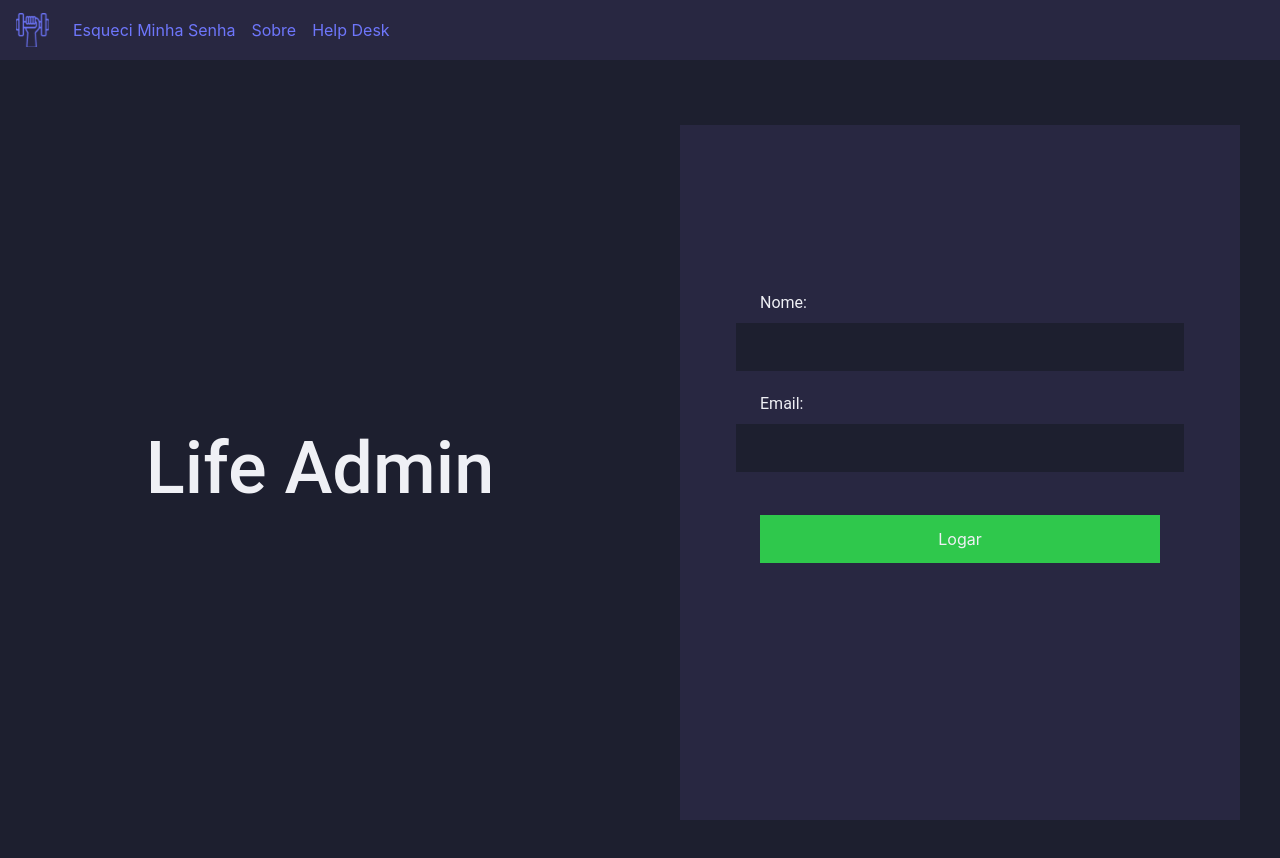
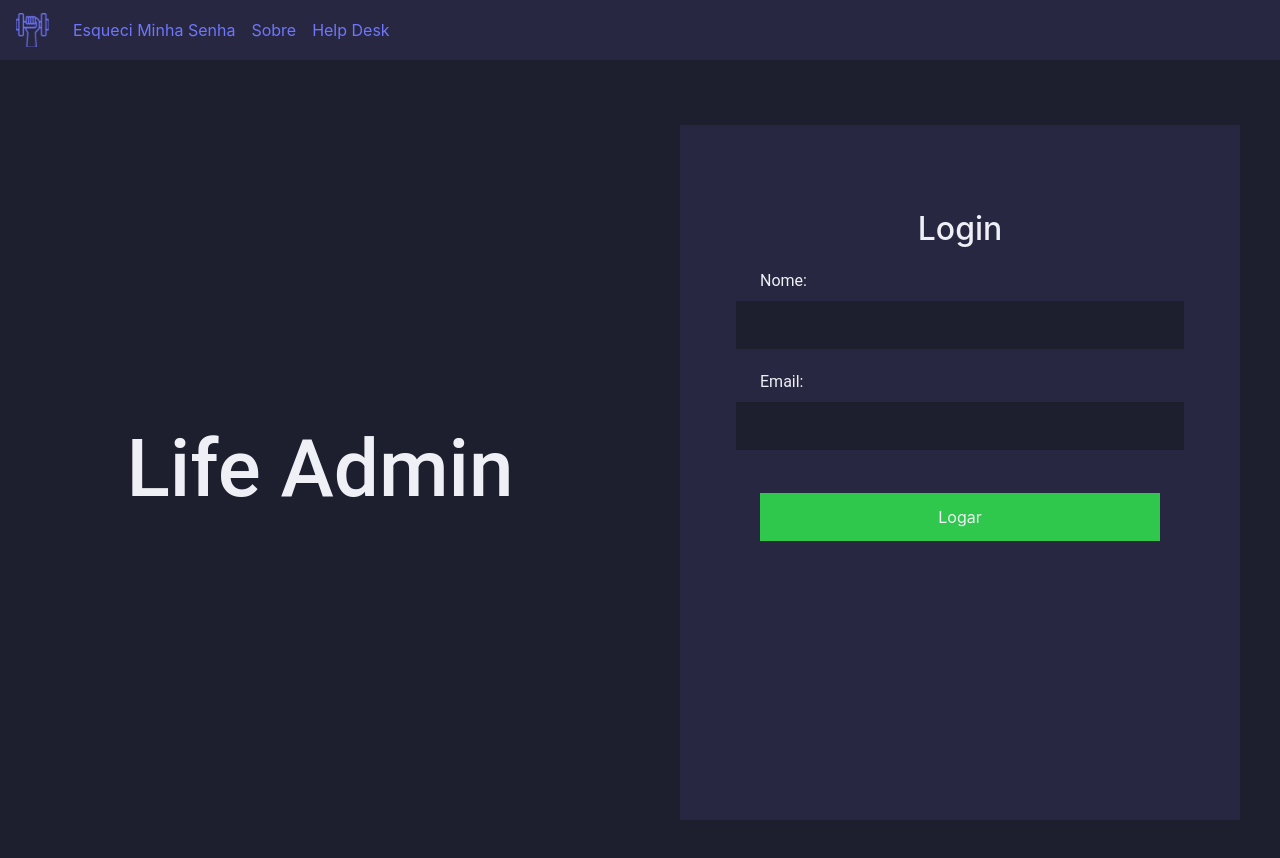
Before and after one commit to robsonmvieira/herba-front, a Next.js app: page /login in a window 1280 px wide. Built offline with nearby package versions, Linux system fonts and the light colour scheme.

Commit message:
Login responsivo

```diff
--- a/src/components/Menu/index.tsx
+++ b/src/components/Menu/index.tsx
@@ -18,14 +18,13 @@ const Menu = () => {
   const toggle = () => setIsOpen(!isOpen);
 
   return (
-    <div>
     <Navbar light expand="md">
       <NavbarBrand href="/">
         <img src="image/logo-pdv 1.svg" alt="" />
       </NavbarBrand>
       <NavbarToggler onClick={toggle} />
       <Collapse isOpen={isOpen} navbar>
-          <Nav className="mr-auto" navbar>
+        <Nav className="mr-auto d-flex" navbar>
           <NavItem>
             <NavLink href="/components/">Esqueci Minha Senha</NavLink>
           </NavItem>
@@ -43,7 +42,6 @@ const Menu = () => {
         </Nav>
       </Collapse>
     </Navbar>
-    </div>
   );
 };
 
--- a/src/components/Menu/styles.ts
+++ b/src/components/Menu/styles.ts
@@ -11,6 +11,10 @@ export const NavbarToggler = styled(NT)`
 `;
 
 export const Nav = styled(CN)`
+  display: flex;
+  align-items: flex-end;
+  background: #282741;
+
   & .nav-item .nav-link {
     color: rgba(110, 118, 251, 1);
   }
--- a/src/pages/login/index.tsx
+++ b/src/pages/login/index.tsx
@@ -7,6 +7,7 @@ import {
   ContainerDivisao,
   LabelLifeAdmin,
   ContainerTela,
+  LabelLoginH2,
 } from "./styles";
 import Menu from "../../components/Menu";
 
@@ -23,6 +24,7 @@ const Login = () => {
 
           <ContainerDivisao>
             <FormLogin>
+              <LabelLoginH2>Login</LabelLoginH2>
               <LabelLogin>Nome:</LabelLogin>
               <InputFormLogin></InputFormLogin>
               <LabelLogin style={{ marginTop: 25 }}>Email:</LabelLogin>
--- a/src/pages/login/styles.ts
+++ b/src/pages/login/styles.ts
@@ -5,19 +5,19 @@ export const Container = styled.div`
   width: 100%;
   height: 100vh;
 
-  @media (min-width: 426px) {
+  @media (min-width: 776px) {
     display: flex;
     justify-content: center;
   }
 `;
 
 export const ContainerTela = styled.div`
-  @media (max-width: 425px) {
-    background: 1d1f2f;
+  @media (max-width: 775px) {
+    background: #1d1f2f;
     width: 100%;
   }
-  @media (min-width: 426px) {
-    background: 1d1f2f;
+  @media (min-width: 776px) {
+    background: #1d1f2f;
     width: 100%;
     display: flex;
     flex-direction: row;
@@ -29,11 +29,11 @@ export const ContainerTela = styled.div`
   } */
 
 export const ContainerDivisao = styled.div`
-  @media (max-width: 425px) {
+  @media (max-width: 775px) {
     background: 1d1f2f;
     width: 100%;
   }
-  @media (min-width: 426px) {
+  @media (min-width: 776px) {
     background: 1d1f2f;
     width: 50%;
     display: flex;
@@ -45,7 +45,7 @@ export const ContainerDivisao = styled.div`
 `;
 
 export const LabelLifeAdmin = styled.h1`
-  @media (max-width: 425px) {
+  @media (max-width: 775px) {
     display: flex;
     flex-direction: column;
     align-items: center;
@@ -58,11 +58,24 @@ export const LabelLifeAdmin = styled.h1`
     line-height: 84px;
   }
 
-  @media (min-width: 426px) {
+  @media (min-width: 776px) and (max-width: 929px) {
     font-family: Roboto;
     font-style: normal;
-    font-weight: 500;
-    font-size: 72px;
+    font-weight: 100%;
+    font-size: 400%;
+    line-height: 84px;
+    color: #eff0f5;
+    width: 350%;
+    align-items: center;
+    display: flex;
+    justify-content: center;
+  }
+
+  @media (min-width: 930px) {
+    font-family: Roboto;
+    font-style: normal;
+    font-weight: 100%;
+    font-size: 500%;
     line-height: 84px;
     color: #eff0f5;
     width: 100%;
@@ -73,14 +86,14 @@ export const LabelLifeAdmin = styled.h1`
 `;
 
 export const FormLogin = styled.form`
-  @media (max-width: 425px) {
+  @media (max-width: 775px) {
     display: flex;
     flex-direction: column;
     margin-top: 25px;
 
     align-items: center;
   }
-  @media (min-width: 426px) {
+  @media (min-width: 776px) {
     display: flex;
     flex-direction: column;
     align-items: center;
@@ -95,7 +108,7 @@ export const FormLogin = styled.form`
   } */
 `;
 export const LabelLogin = styled.label`
-  @media (max-width: 425px) {
+  @media (max-width: 775px) {
     width: 80%;
     height: 20px;
     font-family: Roboto;
@@ -109,7 +122,7 @@ export const LabelLogin = styled.label`
     justify-content: center;
   }
   /* medium */
-  @media (min-width: 426px) {
+  @media (min-width: 776px) {
     width: 80%;
     max-width: 400px;
     height: 20px;
@@ -119,8 +132,8 @@ export const LabelLogin = styled.label`
     font-size: 100%;
     line-height: 16px;
     color: #eff0f5;
-    margin-top: 170px;
   }
+
   /* large */
   /* @media (min-width: 761px) {
     width: 100%;
@@ -135,8 +148,26 @@ export const LabelLogin = styled.label`
   } */
 `;
 
+export const LabelLoginH2 = styled.h2`
+  @media (max-width: 775px) {
+    display: none;
+  }
+
+  @media (min-width: 776px) {
+    width: 100%;
+    height: 48px;
+    color: #eff0f5;
+    border: none;
+    display: flex;
+    align-items: center;
+    justify-content: center;
+    margin-top: 80px;
+    margin-bottom: 20px;
+  }
+`;
+
 export const InputFormLogin = styled.input`
-  @media (max-width: 425px) {
+  @media (max-width: 775px) {
     width: 80%;
     height: 48px;
     left: 43px;
@@ -146,7 +177,7 @@ export const InputFormLogin = styled.input`
     border: none;
   }
   /* medium */
-  @media (min-width: 426px) {
+  @media (min-width: 776px) {
     width: 80%;
     height: 48px;
     background: #1d1f2f;
@@ -170,7 +201,7 @@ export const InputFormLogin = styled.input`
 `;
 
 export const BtnLogin = styled.button`
-  @media (max-width: 425px) {
+  @media (max-width: 775px) {
     width: 80%;
     margin-top: 43px;
     height: 48px;
@@ -182,7 +213,7 @@ export const BtnLogin = styled.button`
 
   /* Medium */
 
-  @media (min-width: 426px) {
+  @media (min-width: 776px) {
     width: 80%;
     max-width: 400px;
     margin-top: 43px;
```
Lines whose indentation alone changed are shown as unchanged.
